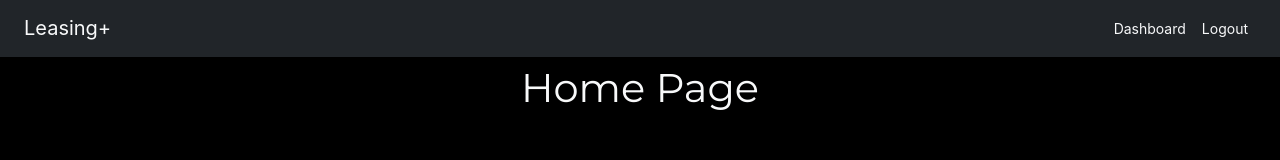
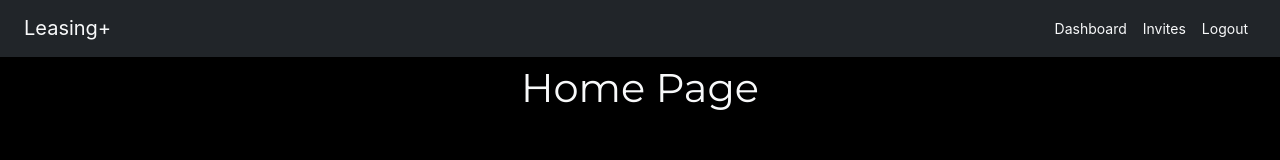
Before and after one commit to Nick-Cho/LeasingPlus, a Next.js app in the folder client/: page / in a window 1280 px wide. Shown: the top 160 px of the page. Built offline with nearby package versions, Linux system fonts and the light colour scheme; sample sign-in values are in the browser's storage.

Commit message:
Fixing dashboard tenant display height glitch when searching tenants

```diff
--- a/client/components/Nav.js
+++ b/client/components/Nav.js
@@ -53,15 +53,19 @@ function Nav({setShowLogin}) {
                 </Link>
               </li>
 
-              <li>
-
-              </li>
-
+              {state.user.landlord ||
+                <li className = "nav-item">
+                  <a className = "nav-link text-light">
+                    Invites
+                  </a>
+                </li>
+              }
               <li className = "nav-item">
                 <a className = "nav-link text-light" style = {{cursor: "pointer"}} onClick = {logout}>
                   Logout
                 </a>
               </li>
+
 
               <li className = "nav-item">
                 <img/>
```
Also changed, not shown: client/pages/user/dashboard.js (+5 -6 lines), client/pages/user/invites.js (added, +9 -0 lines).
